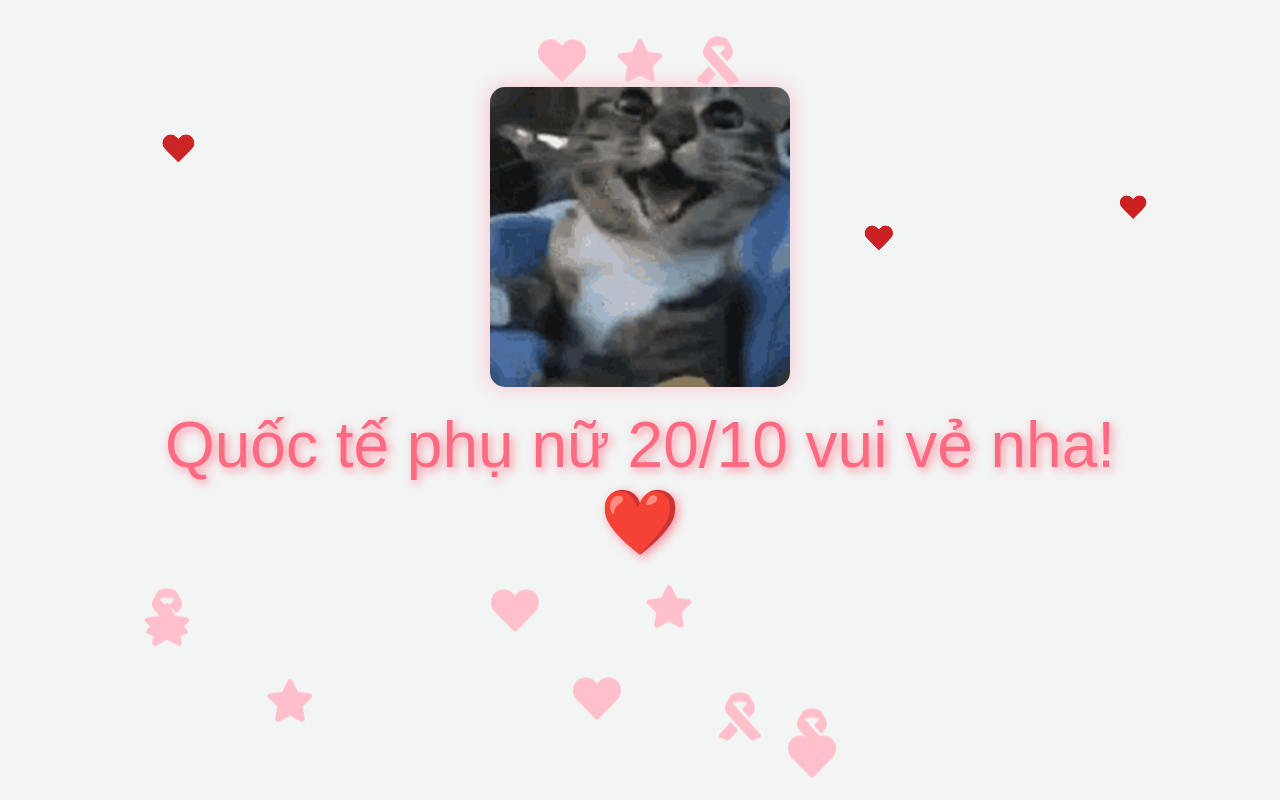
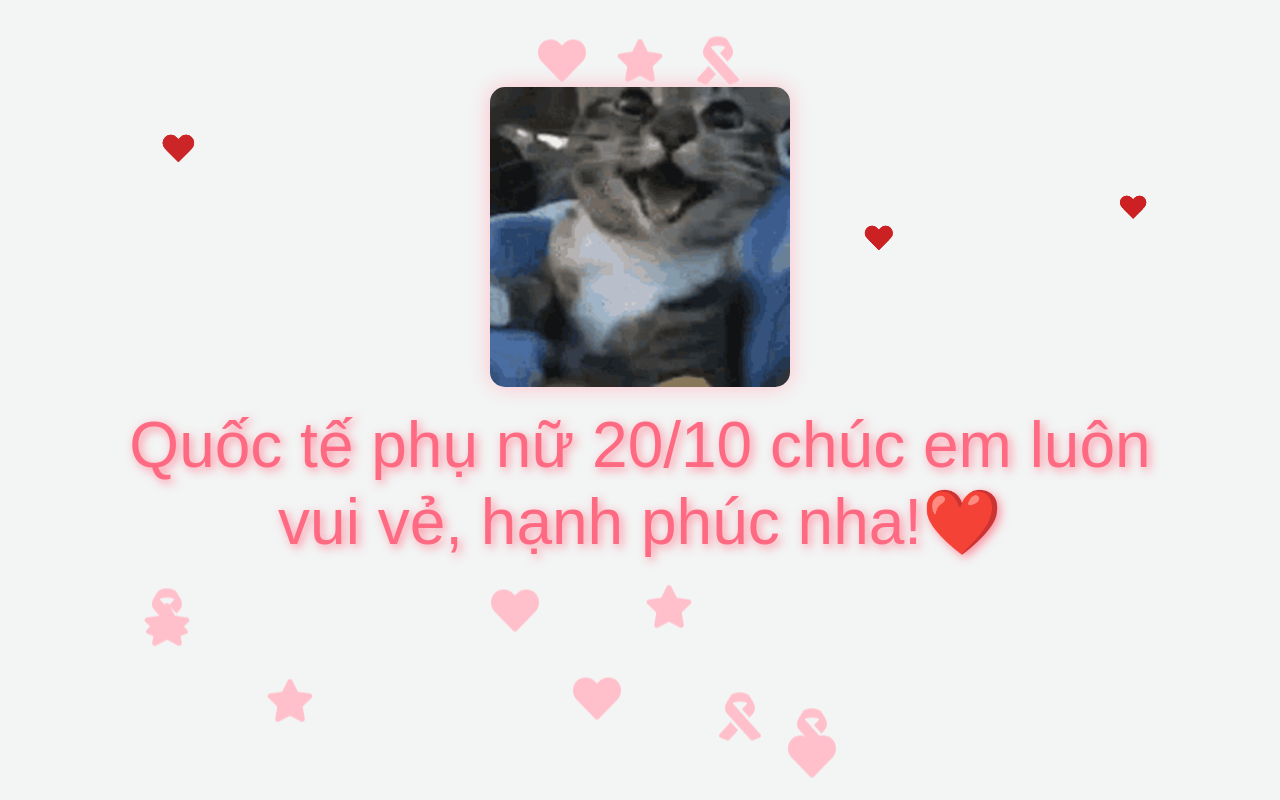
Before and after one commit to Vainres/Vainres-sosmed, a React (Vite) app: page /thankyou in a window 1280 px wide. Built offline with nearby package versions, Linux system fonts and the light colour scheme.

Commit message:
update comment

```diff
--- a/src/pages/Thankyou.tsx
+++ b/src/pages/Thankyou.tsx
@@ -43,7 +43,7 @@ const Thankyou = () => {
           }}
         />
         <h2 style={{ fontSize: "4rem" }} className="thankyou-text">
-          Quốc tế phụ nữ 20/10 vui vẻ nha!❤️
+          Quốc tế phụ nữ 20/10 chúc em luôn vui vẻ, hạnh phúc nha!❤️
         </h2>
         {dateTime.date && dateTime.time && (
           <h1 className="thankyou-text">
```
